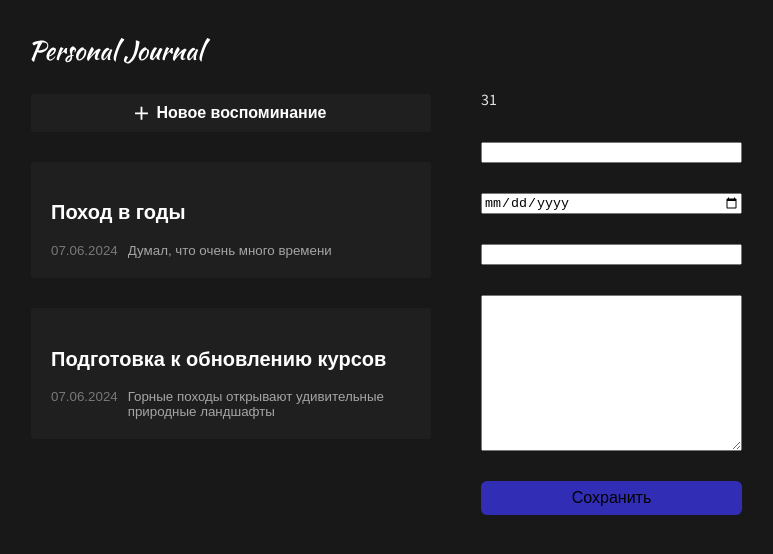
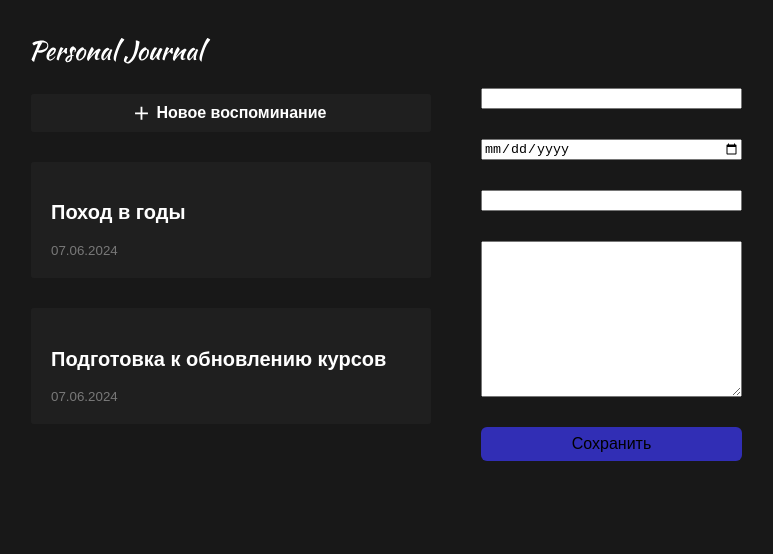
Before and after one commit to RockTINTIN21/notebook, a React (Vite) app: page / in a window 1280 px wide. Shown: the top 554 px of the page, without its empty margins (7-780 px from the left). Built offline with nearby package versions, Linux system fonts and the light colour scheme.

Commit message:
Вывод в список новых заметок

```diff
--- a/src/App.jsx
+++ b/src/App.jsx
@@ -6,47 +6,64 @@ import JournalList from './components/JournalList/JournalList.jsx';
 import Header from './components/Header/Header.jsx';
 import Body from './layouts/Body/Body.jsx';
 import JournalAddButton from './components/JournalAddButton/JournalAddButton.jsx';
-import {useState} from "react";
-import JournalForm from "./components/JournalForm/JournalForm.jsx";
+import JournalForm from './components/JournalForm/JournalForm.jsx';
+import {useState} from 'react';
+
+
 function App() {
+
     const data = [
         {
+            id:1,
             title:'Подготовка к обновлению курсов',
             text:'Горные походы открывают удивительные природные ландшафты',
             date:new Date()
         },
         {
+            id:2,
             title:'Поход в годы',
             text:'Думал, что очень много времени',
             date:new Date()
         }
     ];
-
+    const [journalItem, setJournalItem] = useState(data);
+    const addItem = item =>{
+        setJournalItem(journalItem=>[...journalItem, {
+            tag:item.tag,
+            title:item.title,
+            date:new Date(item.date),
+            id:Math.max(...journalItem.map(i=>i.id))+1
+        }]);
+        console.log(item);
+        console.log(journalItem);
+    };
+    const sortItems = (a,b)=>{
+        if(a.date < b.date){
+            return 1;
+        }else{
+            return -1;
+        }
+    };
     return (
         <div className='app'>
             <LeftPanel>
                 <Header/>
                 <JournalAddButton/>
                 <JournalList>
-                    <CardButton>
-                        <JournalItem
-                            title={data[1].title}
-                            text={data[1].text}
-                            date={data[1].date}
-                        />
-                    </CardButton>
-                    <CardButton>
-                        <JournalItem
-                            title={data[0].title}
-                            text={data[0].text}
-                            date={data[0].date}
-                        />
-                    </CardButton>
+                    {journalItem.sort(sortItems).map(el=>(
+                        <CardButton key={el.id}>
+                            <JournalItem
+                                title={el.title}
+                                text={el.tag}
+                                date={el.date}
+                            />
+                        </CardButton>
+                    ))}
                 </JournalList>
             </LeftPanel>
 
             <Body>
-                <JournalForm></JournalForm>
+                <JournalForm onSubmit={addItem}></JournalForm>
             </Body>
 
 
--- a/src/components/JournalForm/JournalForm.jsx
+++ b/src/components/JournalForm/JournalForm.jsx
@@ -1,31 +1,19 @@
 import './JournalForm.css';
-import {useState} from 'react';
 import Button from '../Button/Button.jsx';
-function JournalForm() {
-    const [inputData,setInputData] = useState('');
-    const [state,setState]= useState({
-       age:31
-    });
-    const inputChange = (event) =>{
-        setInputData(event.target.value);
-    };
+function JournalForm({ onSubmit }) {
     const addJournalItem = (e) =>{
         e.preventDefault();
-        state.age = 40;
-        setState({...state});
         const formData = new FormData(e.target);
         const formProps = Object.fromEntries(formData);
-
-        console.log(formProps);
+        onSubmit(formProps);
     };
     return (
         <form className='journal-form' onSubmit={addJournalItem}>
-            {state.age}
             <input type="text" name='title'/>
             <input type="date" name='date'/>
-            <input type="text" name='tag' value={inputData} onChange={inputChange}/>
-            <textarea name="post" id="" cols="30" rows="10"></textarea>
-            <Button text='Сохранить' onClick={()=>{console.log('Нажали');}}/>
+            <input type="text" name='tag'/>
+            <textarea name="text" id="" cols="30" rows="10"></textarea>
+            <Button text='Сохранить'/>
         </form>
     );
 }
```
